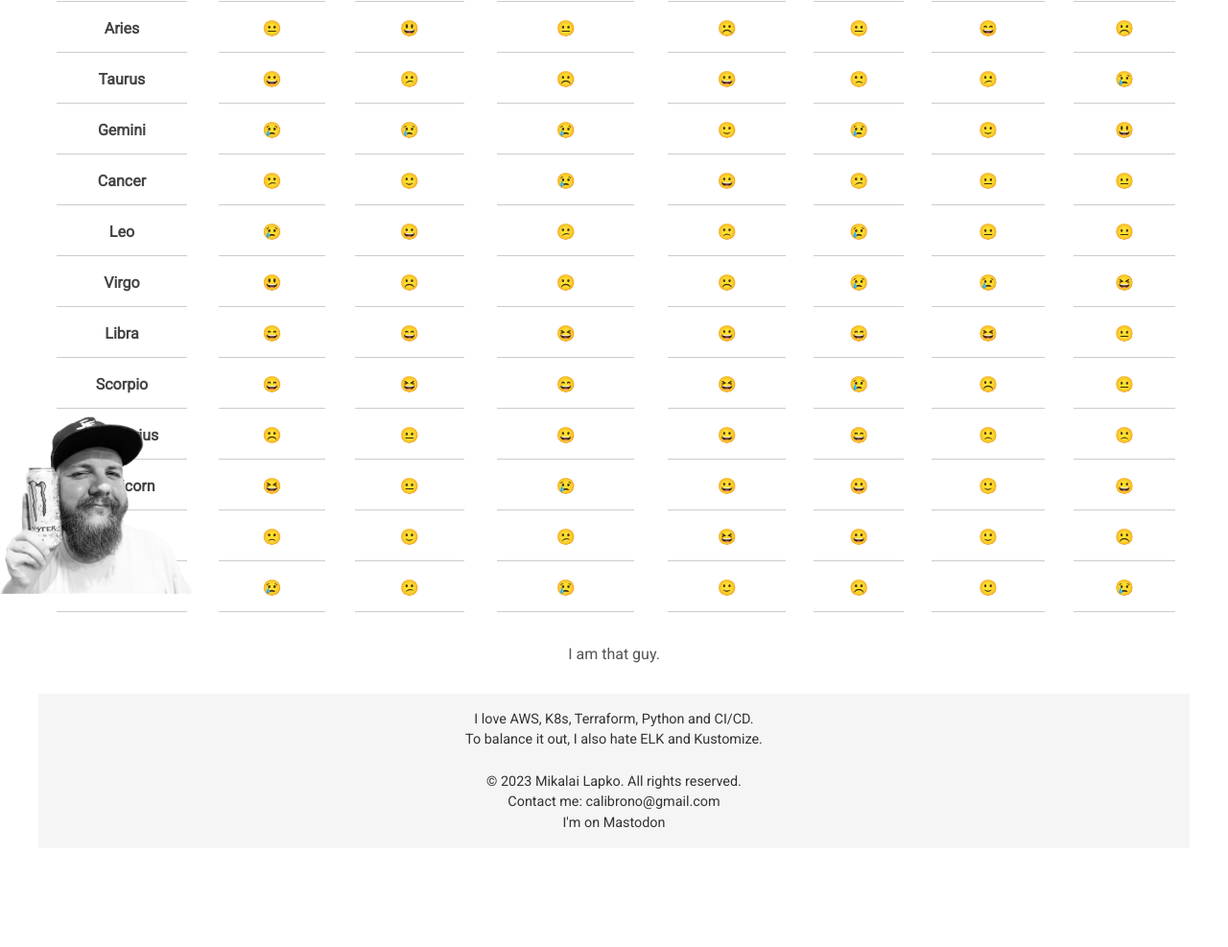
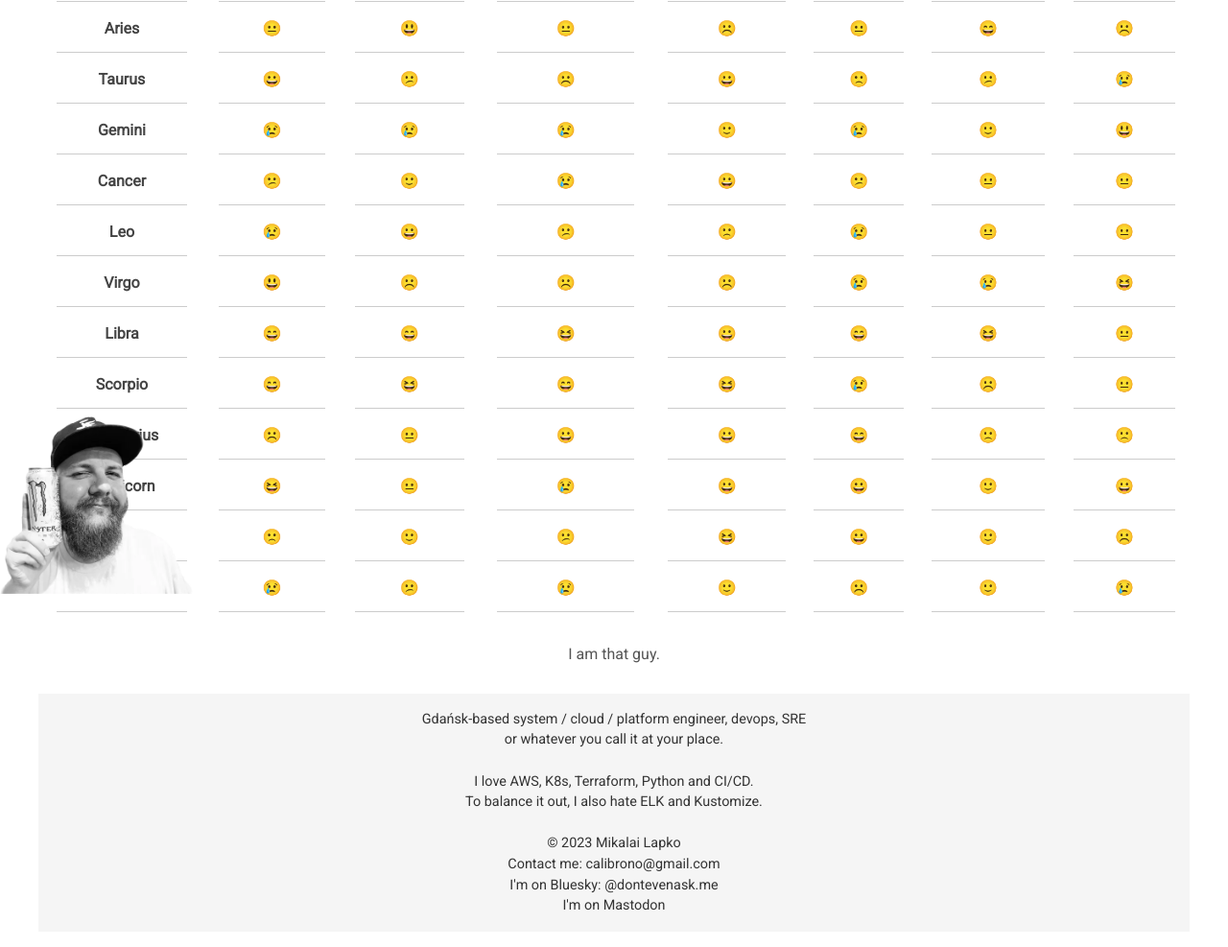
Before and after one commit to miklapko/tf, a plain HTML site: page base/files/dontevenask.me/index.html in a window 1280 px wide. Shown: the part 181-1168 px from the top of the page at 96% size. Before the commit the page ends 1097 px from the top, so only its background shows below. Drawn offline with Linux system fonts and the light colour scheme.

Commit message:
man whatever

```diff
--- a/base/files/dontevenask.me/index.html
+++ b/base/files/dontevenask.me/index.html
@@ -255,11 +255,15 @@
         <div class="quote" id="quote"></div>
 
         <footer>
+            <div>Gdańsk-based system / cloud / platform engineer, devops, SRE</div>
+            <div>or whatever you call it at your place.</div>
+            <div>&nbsp;</div>
             <div>I love AWS, K8s, Terraform, Python and CI/CD.</div>
             <div>To balance it out, I also hate ELK and Kustomize.</div>
             <div>&nbsp;</div>
-            <div>&copy; 2023 Mikalai Lapko. All rights reserved.</div>
+            <div>&copy; 2023 Mikalai Lapko</div>
             <div>Contact me: <a href="mailto:calibrono@gmail.com">calibrono@gmail.com</a></div>
+            <div>I'm on Bluesky: @dontevenask.me</div>
             <div>I'm on <a rel="me" href="https://mastodon.social/@calibro">Mastodon</a></div>
         </footer>
     </div>
```
